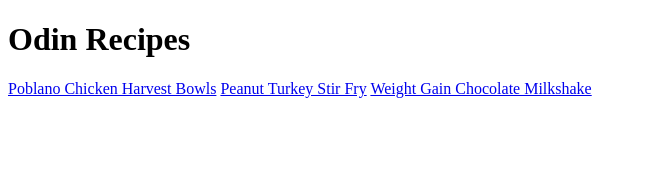
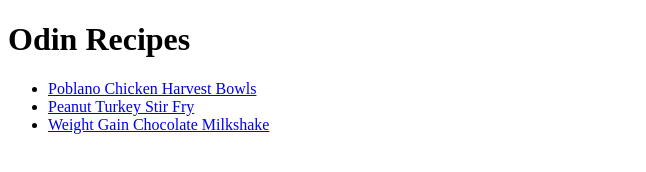
Before and after one commit to Hammad-Coding/odin-recipes, a plain HTML site: page index.html in a window 1280 px wide. Shown: the whole page, without its empty margins (0-646 px from the left). Drawn offline with Linux system fonts and the light colour scheme.

Commit message:
Fixed bug, recipes weren't placed within <li>

```diff
--- a/index.html
+++ b/index.html
@@ -7,11 +7,11 @@
 
     <body>
         <h1>Odin Recipes</h1>
-        <ul></ul>
-            <a href="recipes/poblano_chicken_harvest_bowls.html">
-                Poblano Chicken Harvest Bowls</a>
-            <a href="recipes/peanut_turkey_stir_fry.html">Peanut Turkey Stir Fry</a>
-            <a href="recipes/weight_gain_chocolate_milkshake.html">Weight Gain Chocolate Milkshake</a>
+        <ul>
+            <li><a href="recipes/poblano_chicken_harvest_bowls.html">
+                Poblano Chicken Harvest Bowls</a></li>
+            <li><a href="recipes/peanut_turkey_stir_fry.html">Peanut Turkey Stir Fry</a></li>
+            <li> <a href="recipes/weight_gain_chocolate_milkshake.html">Weight Gain Chocolate Milkshake</a></li>
         </ul>
     </body>
 
```
